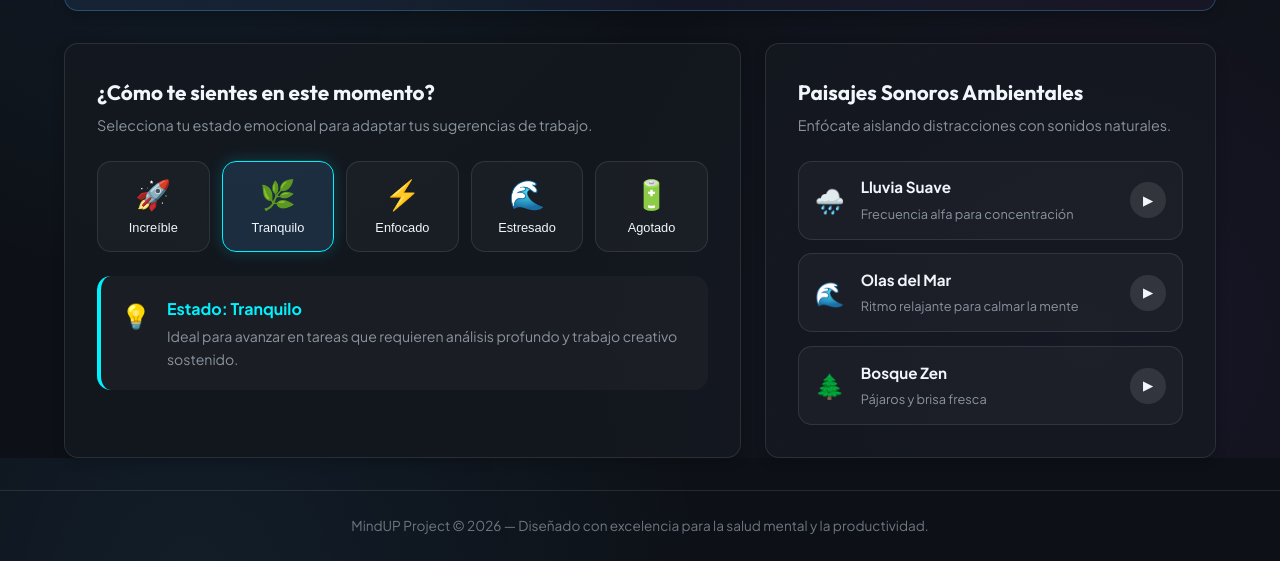
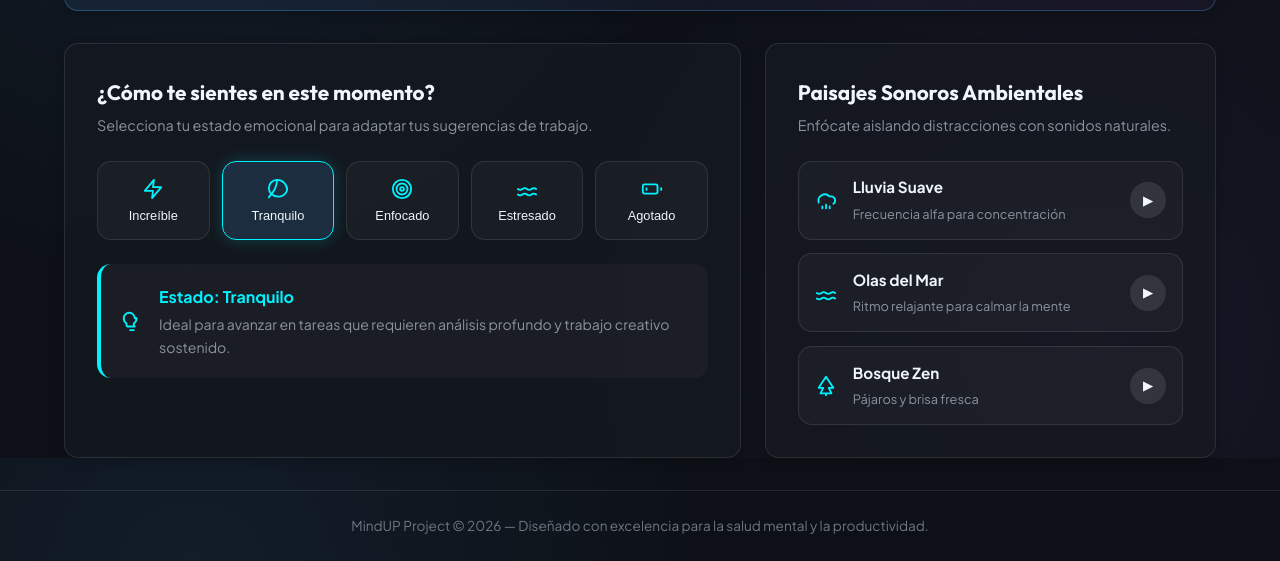
Before and after one commit to remg7/mindup, a website built with Vite: page index.html in a window 1280 px wide. Shown: the part 342-903 px from the top of the page. Built offline with nearby package versions, Linux system fonts and the light colour scheme.

Commit message:
feat: reemplazar emojis por símbolos vectoriales SVG

```diff
--- a/index.html
+++ b/index.html
@@ -87,29 +87,41 @@
 
             <div class="mood-selector">
               <button class="mood-btn" data-mood="increible">
-                <span class="mood-emoji">🚀</span>
+                <span class="mood-symbol">
+                  <svg width="22" height="22" viewBox="0 0 24 24" fill="none" stroke="currentColor" stroke-width="2" stroke-linecap="round" stroke-linejoin="round"><polygon points="13 2 3 14 12 14 11 22 21 10 12 10 13 2"/></svg>
+                </span>
                 <span class="mood-name">Increíble</span>
               </button>
               <button class="mood-btn active" data-mood="tranquilo">
-                <span class="mood-emoji">🌿</span>
+                <span class="mood-symbol">
+                  <svg width="22" height="22" viewBox="0 0 24 24" fill="none" stroke="currentColor" stroke-width="2" stroke-linecap="round" stroke-linejoin="round"><path d="M11 20A9 9 0 0 1 2 11 9 9 0 0 1 11 2c6 0 11 5 11 11a9 9 0 0 1-11 7z"/><path d="M2 21c5-5 9-10 9-19"/></svg>
+                </span>
                 <span class="mood-name">Tranquilo</span>
               </button>
               <button class="mood-btn" data-mood="enfocado">
-                <span class="mood-emoji">⚡</span>
+                <span class="mood-symbol">
+                  <svg width="22" height="22" viewBox="0 0 24 24" fill="none" stroke="currentColor" stroke-width="2" stroke-linecap="round" stroke-linejoin="round"><circle cx="12" cy="12" r="10"/><circle cx="12" cy="12" r="6"/><circle cx="12" cy="12" r="2"/></svg>
+                </span>
                 <span class="mood-name">Enfocado</span>
               </button>
               <button class="mood-btn" data-mood="estresado">
-                <span class="mood-emoji">🌊</span>
+                <span class="mood-symbol">
+                  <svg width="22" height="22" viewBox="0 0 24 24" fill="none" stroke="currentColor" stroke-width="2" stroke-linecap="round" stroke-linejoin="round"><path d="M2 12c.6.5 1.2 1 2.5 1 2.5 0 2.5-2 5-2 2.6 0 2.4 2 5 2 2.5 0 2.5-2 5-2 1.3 0 1.9.5 2.5 1M2 18c.6.5 1.2 1 2.5 1 2.5 0 2.5-2 5-2 2.6 0 2.4 2 5 2 2.5 0 2.5-2 5-2 1.3 0 1.9.5 2.5 1"/></svg>
+                </span>
                 <span class="mood-name">Estresado</span>
               </button>
               <button class="mood-btn" data-mood="agotado">
-                <span class="mood-emoji">🔋</span>
+                <span class="mood-symbol">
+                  <svg width="22" height="22" viewBox="0 0 24 24" fill="none" stroke="currentColor" stroke-width="2" stroke-linecap="round" stroke-linejoin="round"><rect x="2" y="7" width="16" height="10" rx="2"/><line x1="22" y1="11" x2="22" y2="13"/><line x1="6" y1="11" x2="6" y2="13"/></svg>
+                </span>
                 <span class="mood-name">Agotado</span>
               </button>
             </div>
 
             <div class="mood-feedback" id="mood-feedback-box">
-              <div class="feedback-icon">💡</div>
+              <div class="feedback-icon">
+                <svg width="22" height="22" viewBox="0 0 24 24" fill="none" stroke="currentColor" stroke-width="2" stroke-linecap="round" stroke-linejoin="round"><path d="M9 18h6M10 22h4M15 9A6 6 0 0 0 3 9c0 2.38 1.19 4.47 3 5.74V17a1 1 0 0 0 1 1h6a1 1 0 0 0 1-1v-2.26C15.81 13.47 17 11.38 17 9z"/></svg>
+              </div>
               <div class="feedback-text">
                 <strong id="mood-title">Estado: Tranquilo</strong>
                 <p id="mood-desc">Ideal para avanzar en tareas que requieren análisis profundo y trabajo creativo sostenido.</p>
@@ -124,7 +136,9 @@
 
             <div class="soundscape-list">
               <div class="sound-item" data-sound="rain">
-                <div class="sound-icon">🌧️</div>
+                <div class="sound-icon">
+                  <svg width="22" height="22" viewBox="0 0 24 24" fill="none" stroke="currentColor" stroke-width="2" stroke-linecap="round" stroke-linejoin="round"><path d="M4 14.8A7 7 0 0 1 15.71 8h1.79a4.5 4.5 0 0 1 2.5 8.2M8 19v2M12 17v4M16 19v2"/></svg>
+                </div>
                 <div class="sound-info">
                   <strong>Lluvia Suave</strong>
                   <span>Frecuencia alfa para concentración</span>
@@ -132,7 +146,9 @@
                 <button class="play-btn" data-sound="rain">▶</button>
               </div>
               <div class="sound-item" data-sound="waves">
-                <div class="sound-icon">🌊</div>
+                <div class="sound-icon">
+                  <svg width="22" height="22" viewBox="0 0 24 24" fill="none" stroke="currentColor" stroke-width="2" stroke-linecap="round" stroke-linejoin="round"><path d="M2 12c.6.5 1.2 1 2.5 1 2.5 0 2.5-2 5-2 2.6 0 2.4 2 5 2 2.5 0 2.5-2 5-2 1.3 0 1.9.5 2.5 1M2 18c.6.5 1.2 1 2.5 1 2.5 0 2.5-2 5-2 2.6 0 2.4 2 5 2 2.5 0 2.5-2 5-2 1.3 0 1.9.5 2.5 1"/></svg>
+                </div>
                 <div class="sound-info">
                   <strong>Olas del Mar</strong>
                   <span>Ritmo relajante para calmar la mente</span>
@@ -140,7 +156,9 @@
                 <button class="play-btn" data-sound="waves">▶</button>
               </div>
               <div class="sound-item" data-sound="forest">
-                <div class="sound-icon">🌲</div>
+                <div class="sound-icon">
+                  <svg width="22" height="22" viewBox="0 0 24 24" fill="none" stroke="currentColor" stroke-width="2" stroke-linecap="round" stroke-linejoin="round"><path d="M12 2L4 14h5l-3 6h12l-3-6h5L12 2zM12 20v2"/></svg>
+                </div>
                 <div class="sound-info">
                   <strong>Bosque Zen</strong>
                   <span>Pájaros y brisa fresca</span>
@@ -241,7 +259,9 @@
       <div class="modal-card glass">
         <div class="modal-header">
           <div>
-            <h2>🚀 Lista de Verificación: Equipo Listo</h2>
+            <h2>
+              <svg width="22" height="22" viewBox="0 0 24 24" fill="none" stroke="currentColor" stroke-width="2" stroke-linecap="round" stroke-linejoin="round" style="vertical-align: sub; margin-right: 8px;"><path d="M22 11.08V12a10 10 0 1 1-5.93-9.14"/><polyline points="22 4 12 14.01 9 11.01"/></svg>Lista de Verificación: Equipo Listo
+            </h2>
             <p class="subtext">Estado de preparación del repositorio y arquitectura del proyecto MindUP</p>
           </div>
           <button id="close-modal-btn" class="close-btn">&times;</button>
--- a/src/main.js
+++ b/src/main.js
@@ -5,23 +5,23 @@
 // -------------------------------------------------------------
 const MOOD_DATA = {
   increible: {
-    title: "Estado: Increíble 🚀",
+    title: "Estado: Increíble",
     desc: "¡Excelente energía! Aprovecha este momento de alta motivación para atacar desafíos complejos y tomar decisiones estratégicas."
   },
   tranquilo: {
-    title: "Estado: Tranquilo 🌿",
+    title: "Estado: Tranquilo",
     desc: "Ideal para avanzar en tareas que requieren análisis profundo, diseño reflexivo y trabajo creativo sostenido."
   },
   enfocado: {
-    title: "Estado: Enfocado ⚡",
+    title: "Estado: Enfocado",
     desc: "Tu nivel de atención está al máximo. Activa el temporizador Pomodoro y elimina notificaciones para mantener la zona de flujo."
   },
   estresado: {
-    title: "Estado: Estresado 🌊",
+    title: "Estado: Estresado",
     desc: "Tómate 2 minutos para realizar la sesión de Respiración Guiada (4-7-8). Reorganiza tus prioridades antes de continuar."
   },
   agotado: {
-    title: "Estado: Agotado 🔋",
+    title: "Estado: Agotado",
     desc: "Es momento de recargar. Realiza una pausa corta, camina 5 minutos y bebe agua. La salud cognitiva es tu prioridad."
   }
 };
--- a/src/styles/main.css
+++ b/src/styles/main.css
@@ -367,8 +367,17 @@ body {
   box-shadow: 0 0 15px rgba(0, 242, 254, 0.2);
 }
 
-.mood-emoji {
-  font-size: 1.8rem;
+.mood-symbol {
+  display: flex;
+  align-items: center;
+  justify-content: center;
+  color: var(--accent-cyan);
+  transition: var(--transition);
+}
+
+.mood-btn:hover .mood-symbol {
+  transform: scale(1.1);
+  color: #fff;
 }
 
 .mood-name {
@@ -379,6 +388,7 @@ body {
 
 .mood-feedback {
   display: flex;
+  align-items: center;
   gap: 1rem;
   background: rgba(255, 255, 255, 0.03);
   padding: 1.25rem;
@@ -387,7 +397,10 @@ body {
 }
 
 .feedback-icon {
-  font-size: 1.5rem;
+  display: flex;
+  align-items: center;
+  justify-content: center;
+  color: var(--accent-cyan);
 }
 
 .feedback-text strong {
@@ -424,7 +437,10 @@ body {
 }
 
 .sound-icon {
-  font-size: 1.5rem;
+  display: flex;
+  align-items: center;
+  justify-content: center;
+  color: var(--accent-cyan);
 }
 
 .sound-info {
```
Also changed, not shown: 1 other file.
